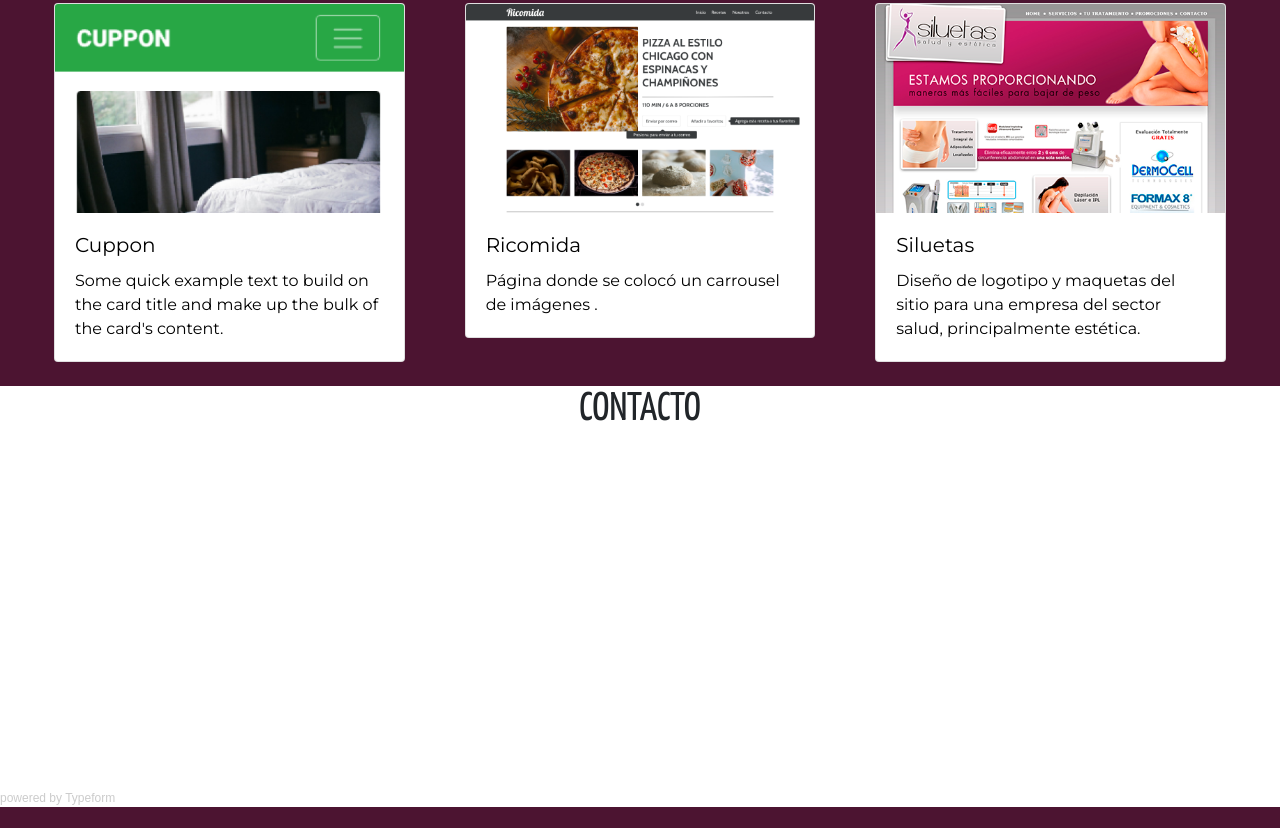
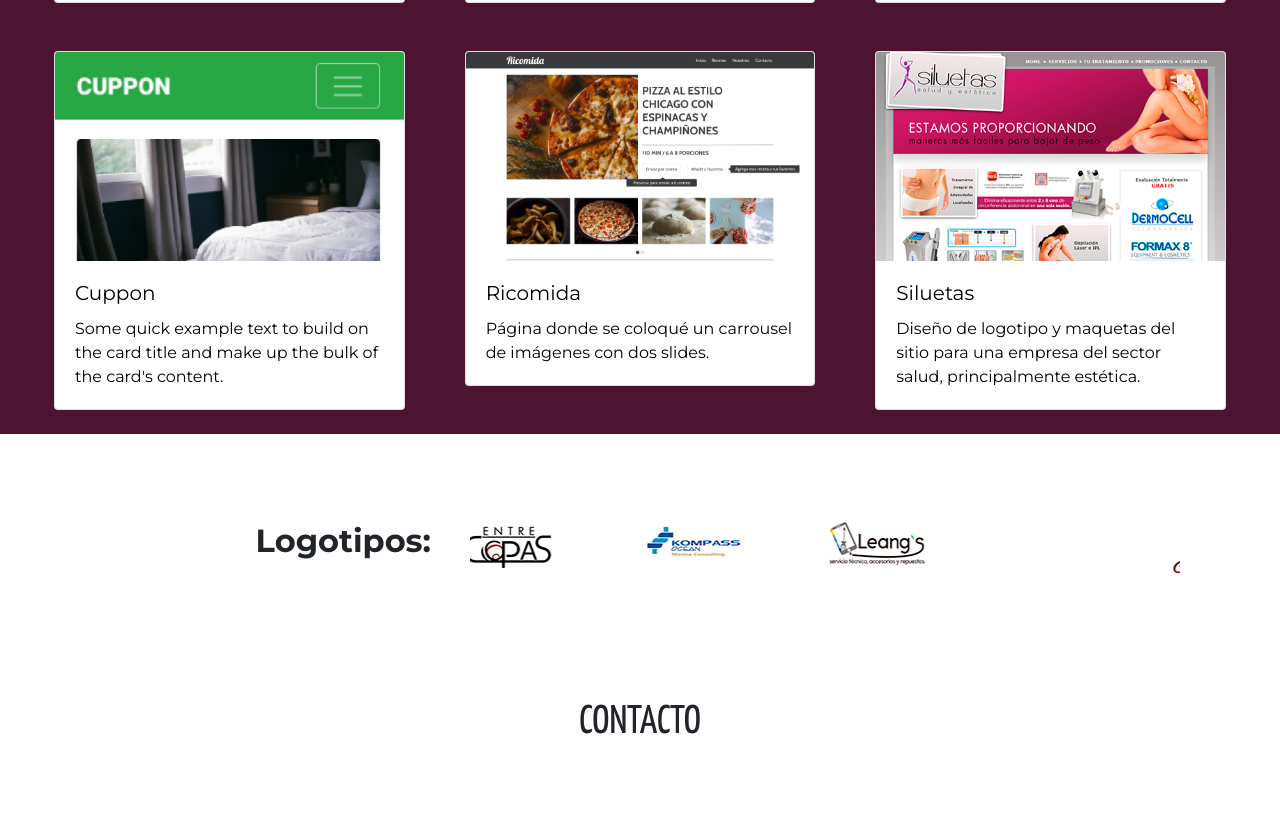
Before and after one commit to Jazzcaroni/portafolio, a plain HTML site: page index.html in a window 1280 px wide. Shown: the part 1411-2239 px from the top of the page. Drawn offline with nearby package versions, Linux system fonts and the light colour scheme; a script that the page names is missing.

Commit message:
agregue carrousel y tooltips

```diff
--- a/assets/css/style.css
+++ b/assets/css/style.css
@@ -74,3 +74,12 @@ a:hover {
 a:active {
   text-decoration: underline;
 }
+.carousel-indicators {
+  top: 50px;
+}
+
+.carousel-indicators li {
+  width: 10px;
+  height: 10px;
+  border-radius: 50%;
+}
--- a/assets/js/script.js
+++ b/assets/js/script.js
@@ -15,4 +15,7 @@ $(document).ready(function(){
       });
     }
   });
+  $(function () {
+  $('[data-toggle="tooltip"]').tooltip()
+})
 });
--- a/index.html
+++ b/index.html
@@ -113,6 +113,7 @@
 
 <!---- Trabajos ---->
 <section id="trabajos" class="container-fluid trabajos" >
+  <h1 class="text-center"> Trabajos</h1>
 
 	<div class="row card-deck p-4">
 
@@ -173,7 +174,7 @@
   <img src="assets/img/ricomida.png" class="card-img-top" alt="...">
   <div class="card-body">
     <h5 class="card-title">Ricomida</h5>
-    <p class="card-text">Página donde se colocó un carrousel de imágenes .</p>
+    <p class="card-text">Página donde se coloqué un carrousel de imágenes con dos slides.</p>
   </div>
 </div>
 </div>
@@ -257,7 +258,73 @@
     </div>
   </div>
 </div>
+<section class="container">
 
+<!---carousel--->
+
+  <div class="container my-5 py-3 d-none d-sm-block">
+    <div class="row">
+      <div class="col-4 p-4 text-right">
+        <h2 class="font-weight-bold">Logotipos:</h2>
+
+      </div>
+      <div class="col-8 bg-white text-white rounded pt-4 pb-5">
+
+        <div id="blockCarousel" class="carousel slide" data-ride="carousel">
+          <ol class="carousel-indicators">
+            <li data-target="#blockCarousel" data-slide-to="0" class="active"></li>
+            <li data-target="#blockCarousel" data-slide-to="1"></li>
+
+          </ol>
+
+          <div class="carousel-inner text-center">
+            <div class="carousel-item active">
+              <div class="row">
+                <div class="col-3">
+                  <img src="assets/img/logo1.jpg" class="img-fuid" data-container="body" data-toggle="popover" data-trigger="hover" data-placement="bottom" data-content="Entrecopas">
+
+                </div>
+                <div class="col-3">
+
+                   <img src="assets/img/logo2.jpg" class="img-fuid" data-container="body" data-toggle="popover" data-trigger="hover" data-placement="bottom" data-content="kompass Ocean">
+                </div>
+
+                <div class="col-3">
+                   <img src="assets/img/logo3.jpg" class="img-fuid" data-container="body" data-toggle="popover" data-trigger="hover" data-placement="bottom" data-content="Leangs">
+
+                </div>
+              </div>
+            </div>
+            <div class="carousel-item">
+              <div class="row">
+                <div class="col-3">
+                   <img src="assets/img/logo4.jpg" class="img-fuid" data-container="body" data-toggle="popover" data-trigger="hover" data-placement="bottom" data-content="La Caraqueña">
+
+                </div>
+                <div class="col-3">
+
+                  <img src="assets/img/logo5.jpg" class="img-fuid" data-container="body" data-toggle="popover" data-trigger="hover" data-placement="bottom" data-content="Siluetas">
+                </div>
+
+                <div class="col-3">
+                   <img src="assets/img/logo6.jpg" class="img-fuid" data-container="body" data-toggle="popover" data-trigger="hover" data-placement="bottom" data-content="Totaldata">
+
+                </div>
+
+              </div>
+            </div>
+          </div>
+
+        </div>
+      </div>
+
+    </div>
+
+
+  </div>
+
+
+</section>
 <!---- Contacto ---->
 <section id="contacto" class="contacto" >
 
@@ -277,9 +344,9 @@
 
    <div class="col-sm-12 col-md-6 text-center pl-5">
      <ul class="list-group text-white list-group-horizontal text-center">
-      <li class="list-group text-white p-3" ><span><a href="https://www.linkedin.com/in/jazmin-ram%C3%ADrez-tenorio-626891149/"><i class="fab fa-linkedin fa-3x"></i></a></li>
-        <li class="list-group text-white p-3"><a href="https://www.instagram.com/jazcaroni/?hl=es-la"><i class="fab fa-instagram fa-3x"></i></a></li>
-        <li class="list-group text-white p-3"><a href="https://twitter.com/jazmincaroni"><i class="fab fa-twitter-square fa-3x"></i></a></li></span>
+      <li class="list-group text-white p-3" ><span><a href="https://www.linkedin.com/in/jazmin-ram%C3%ADrez-tenorio-626891149/"><i class="fab fa-linkedin fa-3x" data-toggle="tooltip" data-placement="top" title="Linkedin"></i></a></li>
+        <li class="list-group text-white p-3"><a href="https://www.instagram.com/jazcaroni/?hl=es-la"><i class="fab fa-instagram fa-3x" data-toggle="tooltip" data-placement="top" title="Instagram"></i></a></li>
+        <li class="list-group text-white p-3"><a href="https://twitter.com/jazmincaroni"><i class="fab fa-twitter-square fa-3x" data-toggle="tooltip" data-placement="top" title="Twitter"></i></a></li></span>
       </div>
 
     </div>
```
Also changed, not shown: assets/img/logo1.jpg (added), assets/img/logo2.jpg (added), assets/img/logo3.jpg (added), assets/img/logo4.jpg (added), assets/img/logo5.jpg (added), assets/img/logo6.jpg (added), 2 other files.
